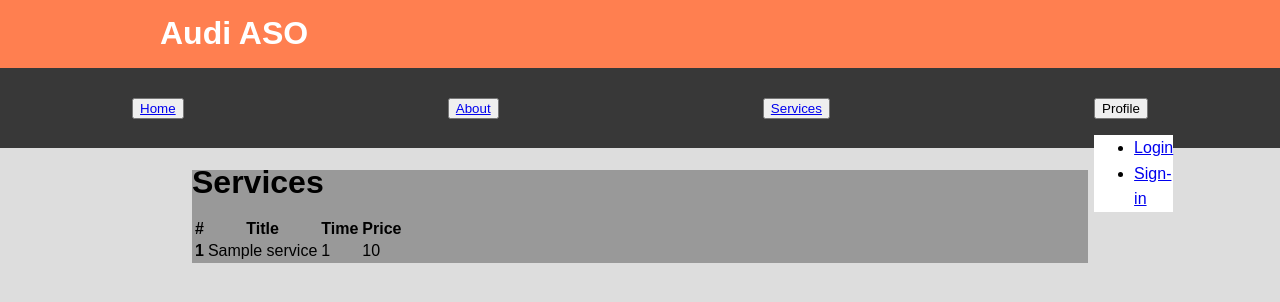
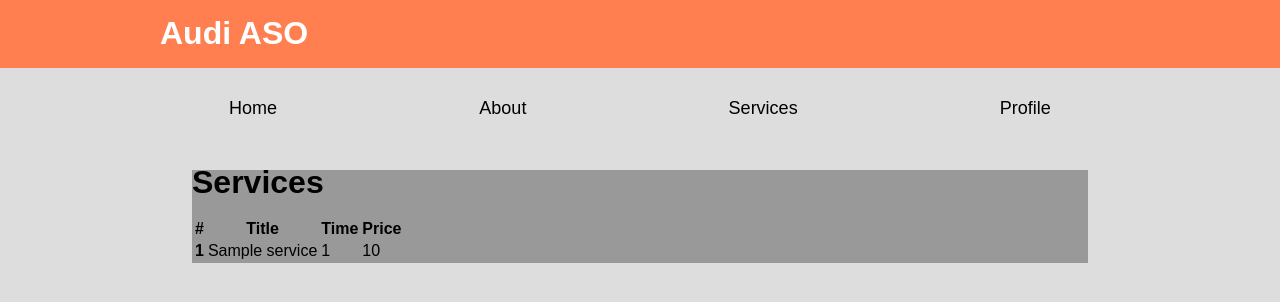
Before and after one commit to SMajev/aso_web, a Django app: page /services in a window 1280 px wide. Shown: the top 302 px of the page. Run offline with Django 3.2, Linux system fonts and the light colour scheme; tables that the repository leaves empty hold one stand-in row (values such as "Sample post").

Commit message:
fast commit

```diff
--- a/aso_web/aso_service/static/css/style.css
+++ b/aso_web/aso_service/static/css/style.css
@@ -51,11 +51,11 @@
 /* ---------------Navbar--------------- */
 .dropdown {
   height: 10vh;
-  background: rgb(56, 56, 56);
+  width: 80%;
+  margin: auto;
   display: flex;
   justify-content: space-around;
   align-items: center;
-
 }
 
 .account {
@@ -63,19 +63,51 @@
 }
 
 .account ul {
+  padding: 0%;
+  margin-top: 10px;
   position: absolute;
+  display: flex;
+  justify-content: space-around;
+  flex-direction: column;
+  align-items: center;
+  width: 200px;
+  height: 200px;
   background: white;
+  left: 0px;
+  list-style: None;
+  border-radius: 5px;
+  opacity: 0;
+  pointer-events: none;
+  transform: translateY(-10px);
+  transition: all 1s ease;
 }
 
+.account li {
+  width: 100%;
+  height: 100%;
+  display: flex;
+  justify-content: center;
+  align-items: center;
+}
+.account li:hover {
+  background-color: grey;
+}
 
-/* ---------------Services--------------- */
-.services {
-  background-color: lightgray;
-  margin: auto;
-  padding: 1%;
-  height: auto;
-  width: 98%;
-  text-align: center;
-  border: rgb(59, 59, 59) solid 2px;
-  table-layout: fixed;
+.account a, .dropdown a{
+  color: black;
+  text-decoration: None;
 }
+
+.dropdown button {
+  background: none;
+  text-decoration: none;
+  border: none;
+  font-size: 18px;
+  cursor: pointer;
+}
+
+.account button:focus + ul {
+  opacity: 1;
+  pointer-events: all;
+  transform: translateY(0px);
+}
--- a/aso_web/aso_service/templates/base.html
+++ b/aso_web/aso_service/templates/base.html
@@ -8,26 +8,28 @@
     <title> ASO </title>
 </head>
 <body>
+
     <header id='main-header'>
-        <div class='head-container'>
-            <h1>Audi ASO</h1>
-        </div>
+        <div class='head-container'><h1>Audi ASO</h1></div>
     </header>
+
     <div>
         <nav>
             <div class='dropdown'>
                 <button><a href="{% url 'index' %}">Home</a></button>
                 <button><a href="{% url 'index' %}">About</a></button>
                 <button><a href="{% url 'services' %}">Services</a></button>
+                {% if request.user.is_authenticated %}
                     <div class='account'>
-                        {% if request.user.is_authenticated %}
                         <button>Hello, {{ user.username }}</button>
                             <ul>
                                 <li><a href="{% url 'profile' pk=user.id %}">Profile</a></li>
                                 <li><a href="{% url 'profile' pk=user.id %}">My events</a></li>
                                 <li><a href="{% url 'logout' %}">Logout</a></li>
                             </ul>
+                    <div>
                 {% else %}
+                <div class='account'>
                         <button> Profile </button>
                             <ul>
                                 <li><a href="{% url 'login' %}">Login</a></li>
```
Lines whose indentation alone changed are shown as unchanged.
